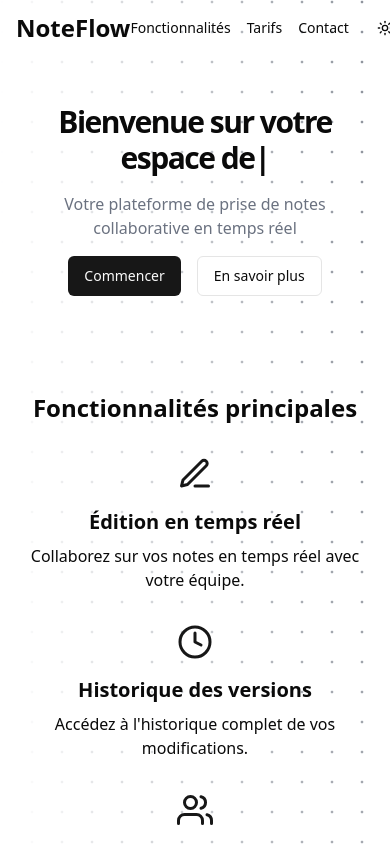
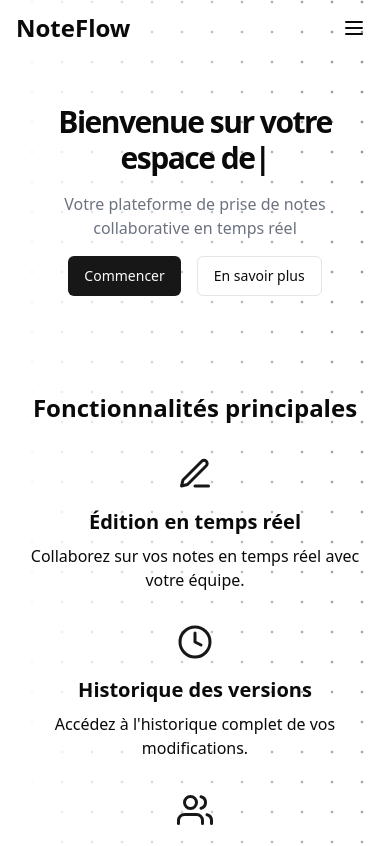
Before and after one commit to thomaslekieffre/NoteFlow, a Next.js app: page / in a window 390 px wide. Shown: the top 846 px of the page. Built offline with nearby package versions, Linux system fonts and the light colour scheme.

Commit message:
ajout: menu burger pour le responsive

```diff
--- a/src/app/page.tsx
+++ b/src/app/page.tsx
@@ -27,6 +27,7 @@ import {
 } from "@/components/ui/card";
 import { Input } from "@/components/ui/input";
 import { Textarea } from "@/components/ui/textarea";
+import BurgerMenu from "@/components/BurgerMenu";
 
 const AnimateOnScroll = ({ children }: { children: React.ReactNode }) => {
   const [ref, inView] = useInView({
@@ -77,7 +78,7 @@ export default function Home() {
           <span className="font-bold text-2xl">NoteFlow</span>
         </motion.a>
         <motion.nav
-          className="flex items-center gap-4 sm:gap-6"
+          className="hidden md:flex items-center gap-4 sm:gap-6"
           initial={{ opacity: 0, y: -20 }}
           animate={{ opacity: 1, y: 0 }}
           transition={{ duration: 0.5, delay: 0.2 }}
@@ -102,6 +103,7 @@ export default function Home() {
           </a>
           <ThemeToggle />
         </motion.nav>
+        <BurgerMenu />
       </header>
       <main className="flex-1">
         <section className="w-full py-12 md:py-24 lg:py-32 xl:py-48">
--- /dev/null
+++ b/src/components/BurgerMenu.tsx
@@ -0,0 +1,71 @@
+import React, { useState } from "react";
+import { motion } from "framer-motion";
+import { ThemeToggle } from "@/components/ThemeToggle";
+
+const BurgerMenu = () => {
+  const [isOpen, setIsOpen] = useState(false);
+
+  const toggleMenu = () => setIsOpen(!isOpen);
+
+  const variants = {
+    open: { opacity: 1, x: 0 },
+    closed: { opacity: 0, x: "100%" },
+  };
+
+  return (
+    <div className="md:hidden">
+      <button onClick={toggleMenu} className="p-2">
+        <svg
+          className="w-6 h-6"
+          fill="none"
+          stroke="currentColor"
+          viewBox="0 0 24 24"
+          xmlns="http://www.w3.org/2000/svg"
+        >
+          <path
+            strokeLinecap="round"
+            strokeLinejoin="round"
+            strokeWidth={2}
+            d="M4 6h16M4 12h16M4 18h16"
+          />
+        </svg>
+      </button>
+      <motion.div
+        animate={isOpen ? "open" : "closed"}
+        variants={variants}
+        className="fixed top-0 right-0 w-64 h-full bg-background shadow-lg p-4"
+      >
+        <button onClick={toggleMenu} className="absolute top-4 right-4">
+          <svg
+            className="w-6 h-6"
+            fill="none"
+            stroke="currentColor"
+            viewBox="0 0 24 24"
+            xmlns="http://www.w3.org/2000/svg"
+          >
+            <path
+              strokeLinecap="round"
+              strokeLinejoin="round"
+              strokeWidth={2}
+              d="M6 18L18 6M6 6l12 12"
+            />
+          </svg>
+        </button>
+        <nav className="flex flex-col space-y-4 mt-8">
+          <a href="#" className="text-lg">
+            Fonctionnalités
+          </a>
+          <a href="#" className="text-lg">
+            Tarifs
+          </a>
+          <a href="#" className="text-lg">
+            Contact
+          </a>
+          <ThemeToggle />
+        </nav>
+      </motion.div>
+    </div>
+  );
+};
+
+export default BurgerMenu;
```
